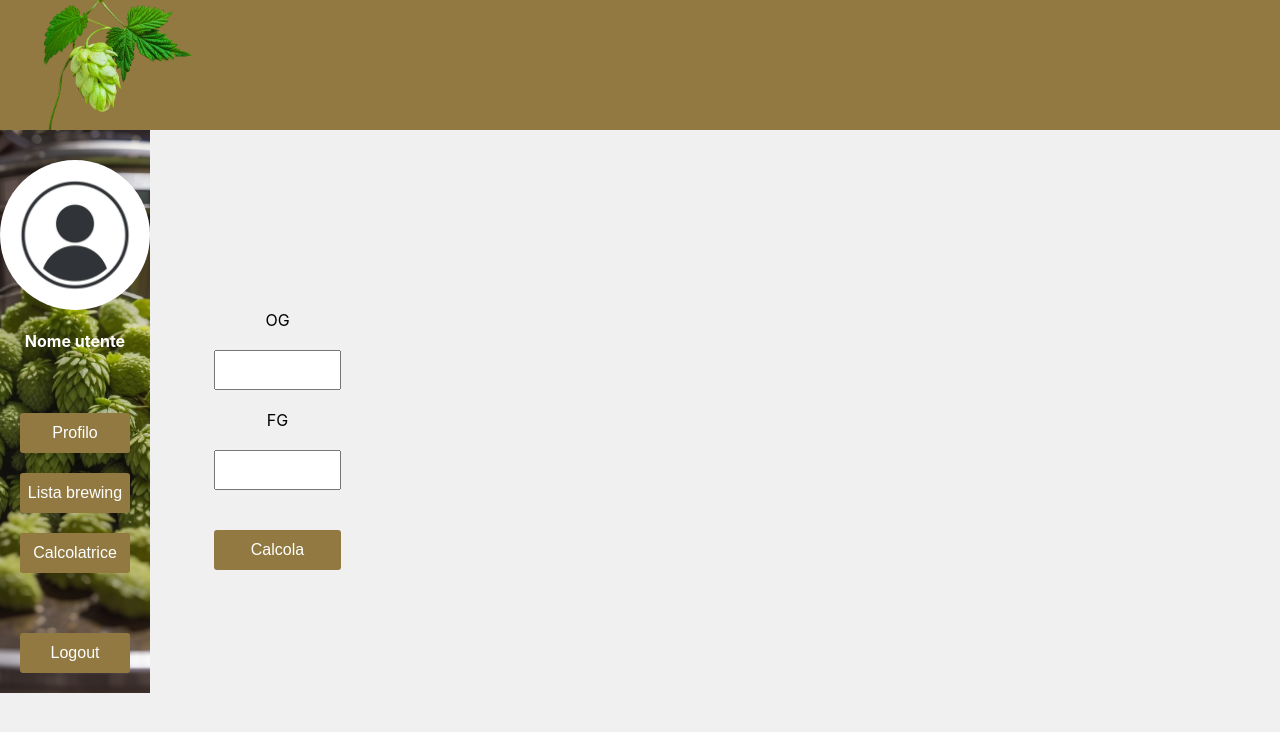
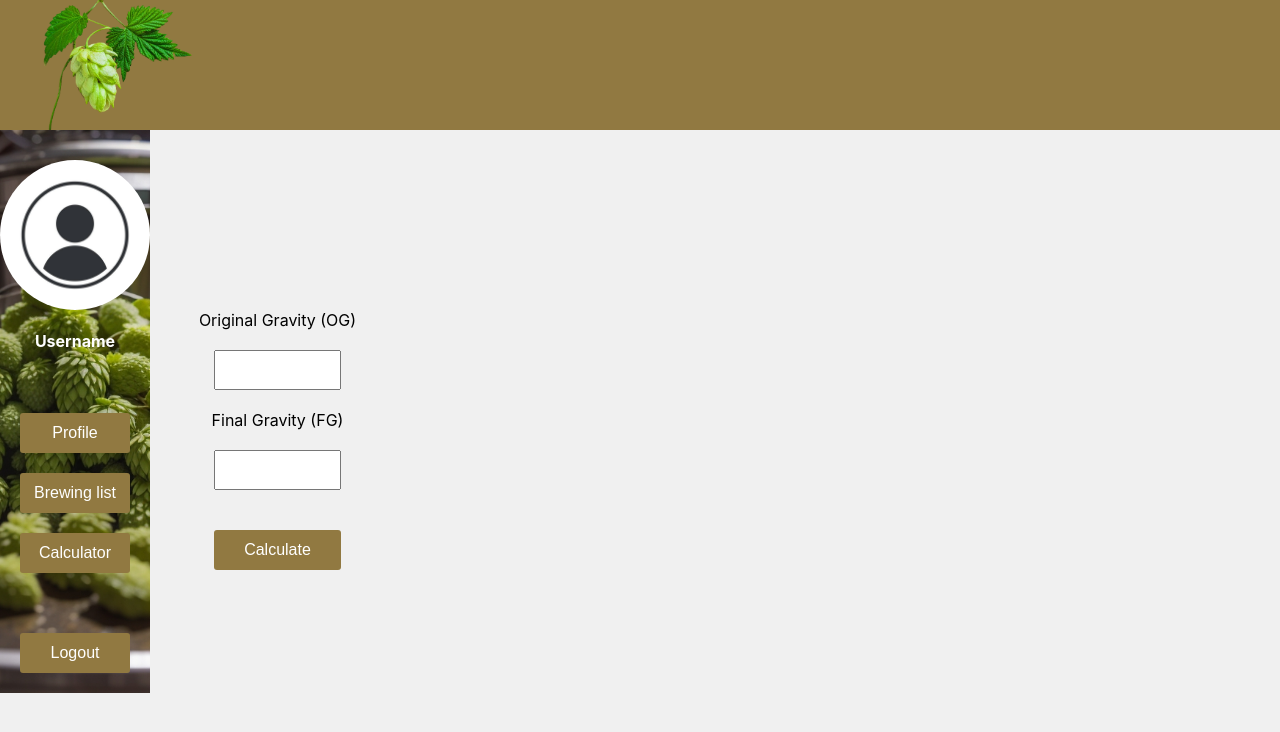
Before and after one commit to antoniotassone94/project_app_brew, an Angular app: page /calculator in a window 1280 px wide. Shown: the top 732 px of the page. Built offline with nearby package versions, Linux system fonts and the light colour scheme.

Commit message:
fixed some bug (16/10/2023)

```diff
--- a/src/app/components/calculator/calculator.component.html
+++ b/src/app/components/calculator/calculator.component.html
@@ -1,10 +1,10 @@
 <div class="calculator">
   <form #myForm="ngForm" class="calculator-form" (ngSubmit)="calculate(myForm)">
-    <label for="OG">OG</label>
+    <label for="OG">Original Gravity (OG)</label>
     <input type="number" name="OG" id="OG" ngModel>
-    <label for="FG">FG</label>
+    <label for="FG">Final Gravity (FG)</label>
     <input type="number" name="FG" id="FG" ngModel>
-    <button type="submit" class="btn-calculator">Calcola</button><br>
+    <button type="submit" class="btn-calculator">Calculate</button><br>
     <span *ngIf="resultValue != ''">La tua birra avrà {{resultValue}}%</span>
   </form>
 </div>
--- a/src/app/components/navbar/navbar.component.html
+++ b/src/app/components/navbar/navbar.component.html
@@ -1 +1 @@
-<nav><img src="assets/images/logo.png" alt="Logo dell'applicazione"></nav>
+<nav><img src="assets/images/logo.png" alt="Logo of the application"></nav>
--- a/src/app/components/sidebar/sidebar.component.css
+++ b/src/app/components/sidebar/sidebar.component.css
@@ -1,4 +1,4 @@
-.sideBar{
+.sidebar{
   width: auto;
   height: auto;
   background: url("src/assets/images/hops.jpg")  no-repeat center / cover  ;
@@ -16,11 +16,11 @@
   border-radius: 100%;
 }
 
-.sideBar h4{
+.sidebar h4{
   color: #fff;
 }
 
-.sideBar ul, .logout {
+.sidebar ul, .logout {
   height: auto;
   padding: 20px;
   margin-top: 20px;
@@ -30,7 +30,7 @@
   gap: 20px;
 }
 
-.sideBar button{
+.sidebar button{
   height: 40px;
   width: 100%;
   font-size: 16px;
--- a/src/app/components/sidebar/sidebar.component.html
+++ b/src/app/components/sidebar/sidebar.component.html
@@ -1,12 +1,12 @@
-<div class="sideBar">
+<div class="sidebar">
   <div class="profile">
-    <img src="assets/images/avatar.jpg" alt="Avatar dell'utente">
-    <h4>Nome utente</h4>
+    <img src="assets/images/avatar.jpg" alt="Avatar of the user">
+    <h4>Username</h4>
   </div>
   <ul>
-    <button>Profilo</button>
-    <button>Lista brewing</button>
-    <button routerLink="calculator">Calcolatrice</button>
+    <button>Profile</button>
+    <button>Brewing list</button>
+    <button routerLink="calculator">Calculator</button>
   </ul>
   <div class="logout">
     <button>Logout</button>
```
